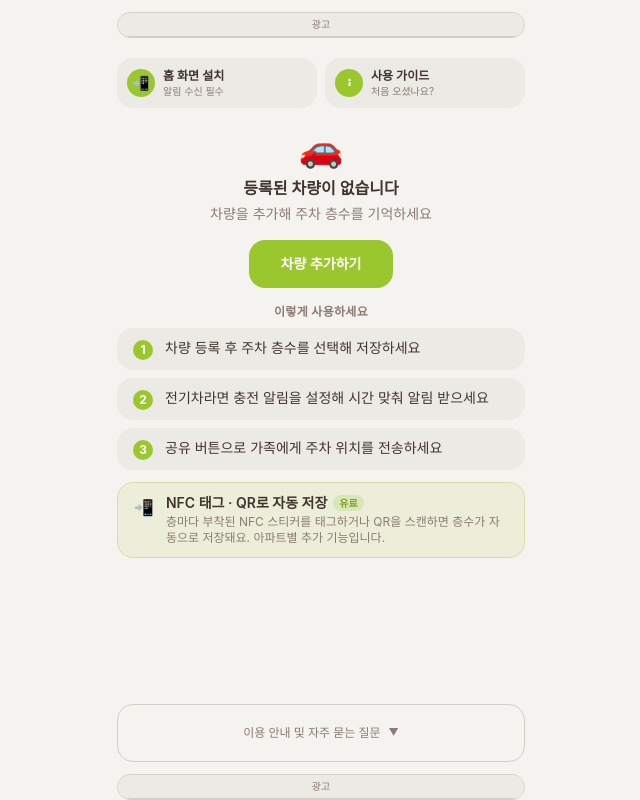
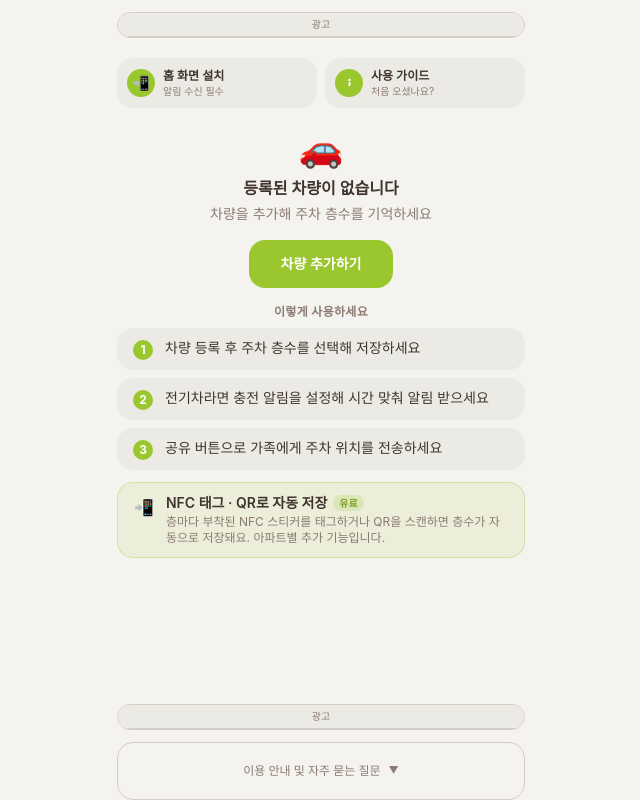
Before and after one commit to ssedol/myfloor, a Next.js app: page / in a window 1280 px wide. Shown: the whole page, without its empty margins (319-959 px from the left). Built offline with nearby package versions, Linux system fonts and the light colour scheme; a web font is replaced by a local one.

Commit message:
refactor: move FAQ below footer ad box on main page
Co-Authored-By: Claude Opus 4.8 <noreply@anthropic.com>
Claude-Session: https://claude.ai/code/session_01AUFiyQ6XaR5hEruvqeQkNg

```diff
--- a/src/app/page.tsx
+++ b/src/app/page.tsx
@@ -281,13 +281,13 @@ export default function Home() {
         </main>
 
         <div className="mt-auto pt-3">
-          <div className="rounded-2xl border border-divider overflow-hidden px-3 py-1">
-            <FaqSection />
-          </div>
-          <div className="mt-3 rounded-2xl border border-divider overflow-hidden">
+          <div className="rounded-2xl border border-divider overflow-hidden">
             <p className="text-center text-sub text-[10px] py-1 bg-surface border-b border-divider">광고</p>
             <KakaoAd unit="DAN-09tPLZP1Xguff6vO" width={320} height={100} />
             <KakaoAd unit="DAN-BLLpd0keTfix1qLH" width={320} height={480} />
+          </div>
+          <div className="mt-3 rounded-2xl border border-divider overflow-hidden px-3 py-1">
+            <FaqSection />
           </div>
         </div>
       </div>
```
